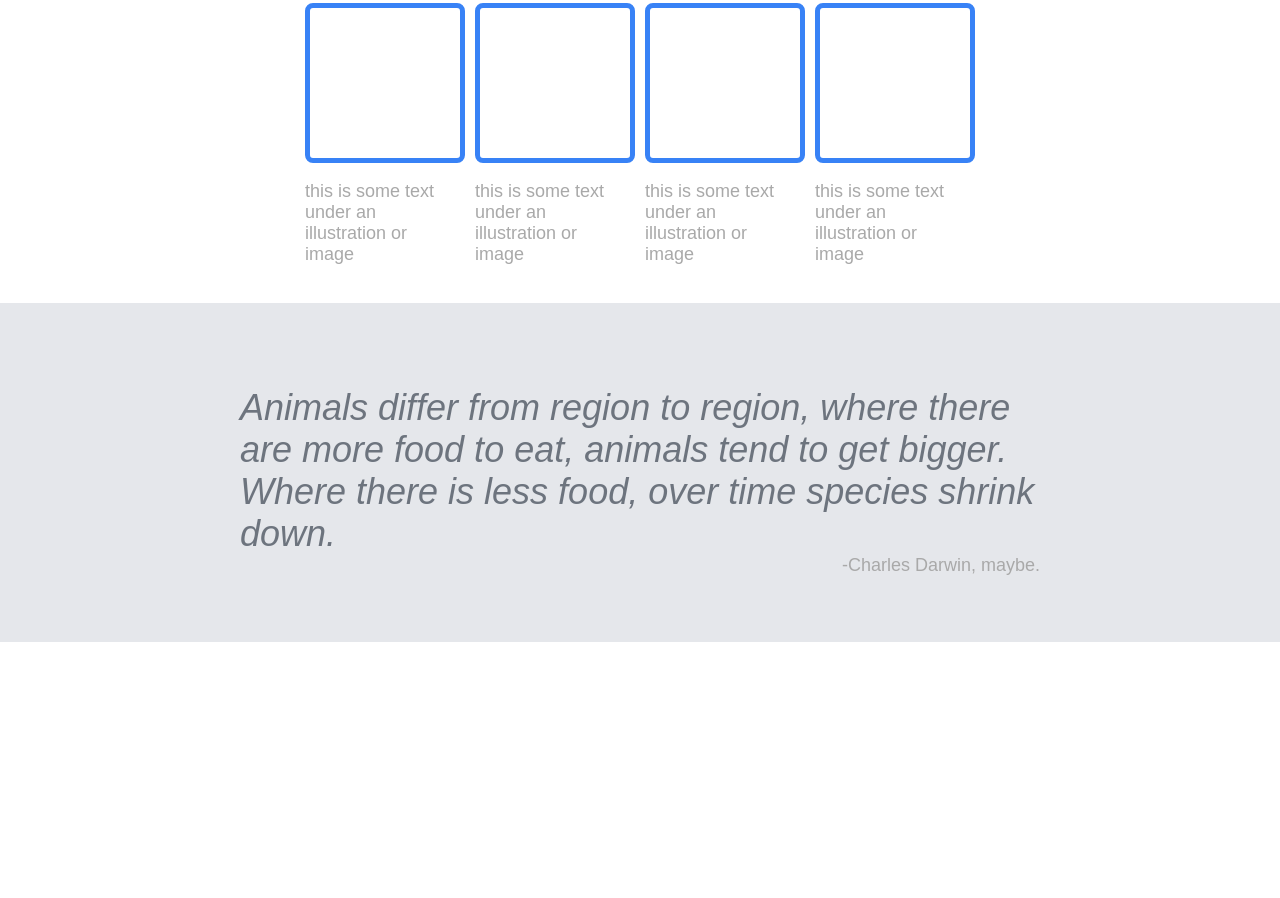
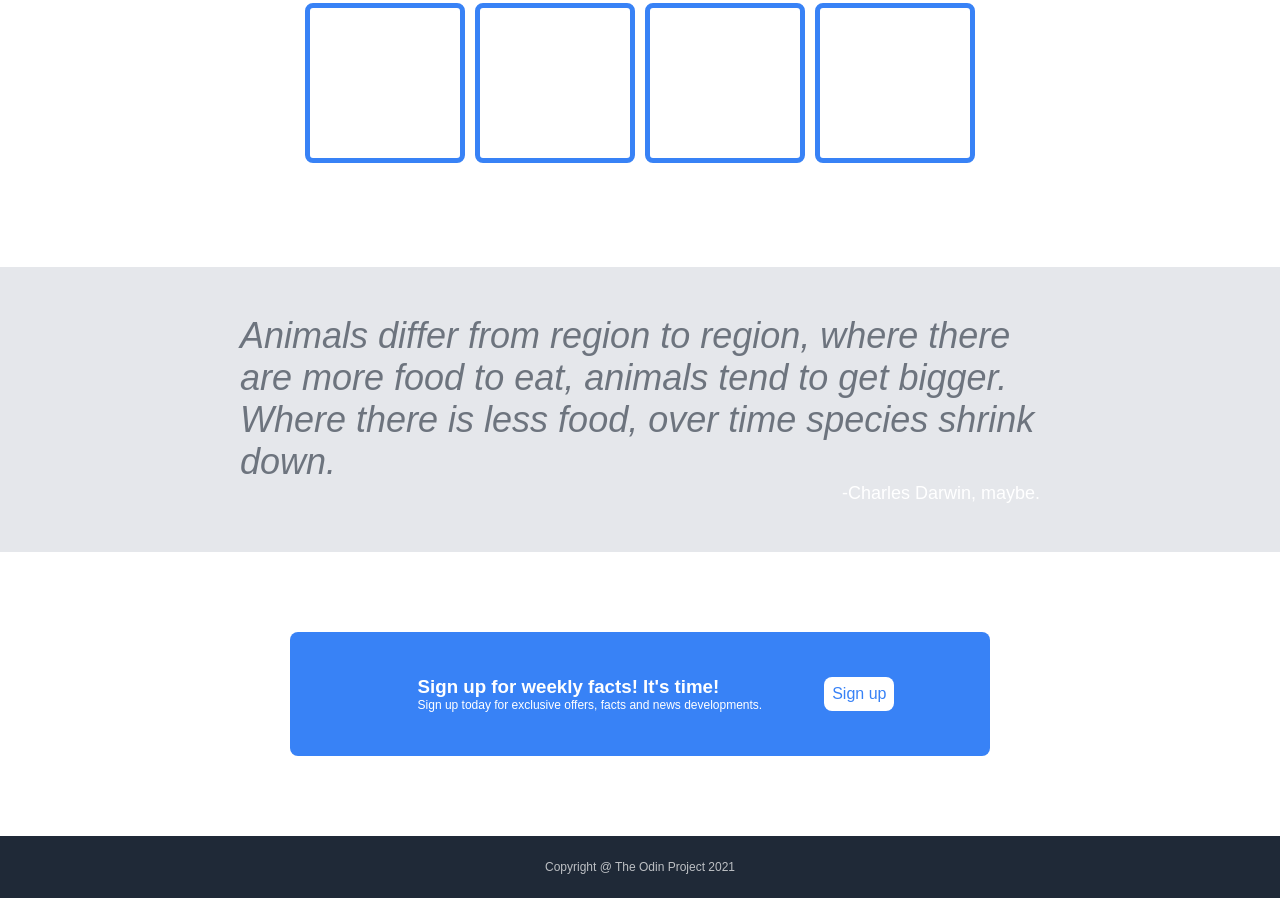
Before and after one commit to LamaPirat/OP-Foundations, a plain HTML site: page Projects/index.html in a window 1280 px wide. Shown: the part 651-1549 px from the top of the page. Before the commit the page ends 1293 px from the top, so only its background shows below. Drawn offline with Linux system fonts and the light colour scheme.

Commit message:
action, footer: complete

```diff
--- a/Projects/index.html
+++ b/Projects/index.html
@@ -70,7 +70,21 @@
         <p class="quotee">-Charles Darwin, maybe.</p>
       </div>
     </div>
-    <div class="actionCon"></div>
-    <div class="footer"></div>
+
+    <div class="actionCon">
+      <div class="action-container">
+        <div class="action-text">
+          <h3>Sign up for weekly facts! It's time!</h3>
+          <p>
+            Sign up today for exclusive offers, facts and news developments.
+          </p>
+        </div>
+        <button>Sign up</button>
+      </div>
+    </div>
+
+    <div class="footer">
+      <p>Copyright @ The Odin Project 2021</p>
+    </div>
   </body>
 </html>
--- a/Projects/style.css
+++ b/Projects/style.css
@@ -137,3 +137,63 @@ p {
   margin-top: 0;
   align-self: flex-end;
 }
+
+.actionCon {
+  display: flex;
+  justify-content: center;
+  align-items: center;
+}
+.action-container {
+  display: flex;
+  justify-content: space-around;
+  align-items: center;
+  background-color: #3882f6;
+  padding: 12px 96px;
+  margin: 80px;
+  gap: 30px;
+  border-radius: 8px;
+}
+
+.action-text {
+  display: flex;
+  flex-direction: column;
+  margin: 32px;
+}
+
+.action-text > h3,
+p {
+  color: white;
+  margin: 0;
+  padding: 0;
+}
+
+.action-text > p {
+  font-size: 12px;
+}
+
+.action-container > button {
+  background-color: white;
+  color: #3882f6;
+  border: none;
+  padding: 8px;
+  text-align: center;
+  font-size: 16px;
+  border-radius: 8px;
+  transition-duration: 0.4s;
+}
+
+.action-container > button:hover {
+  background-color: #3882f6;
+  color: white;
+}
+
+.footer {
+  display: flex;
+  justify-content: center;
+  align-items: center;
+  padding: 24px;
+}
+.footer > p {
+  font-size: 12px;
+  opacity: 0.7;
+}
```
